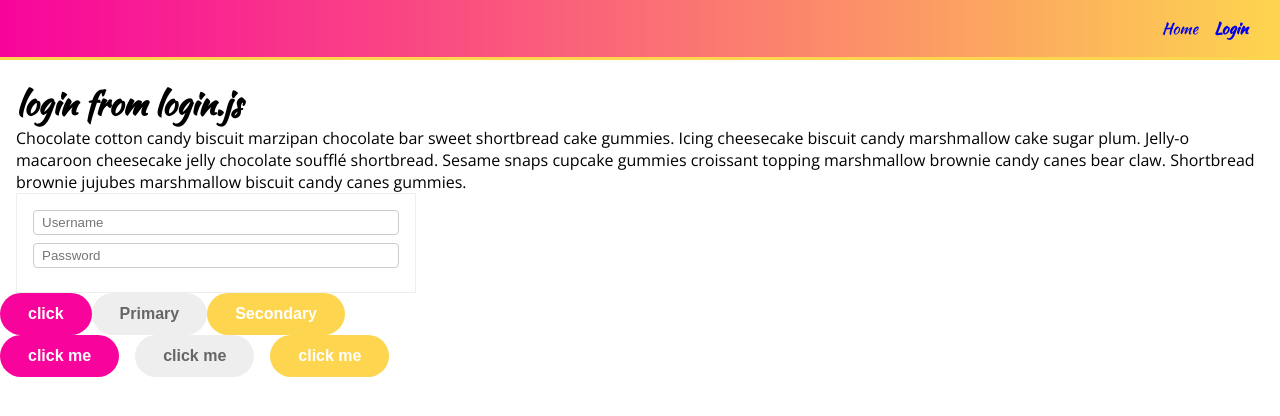
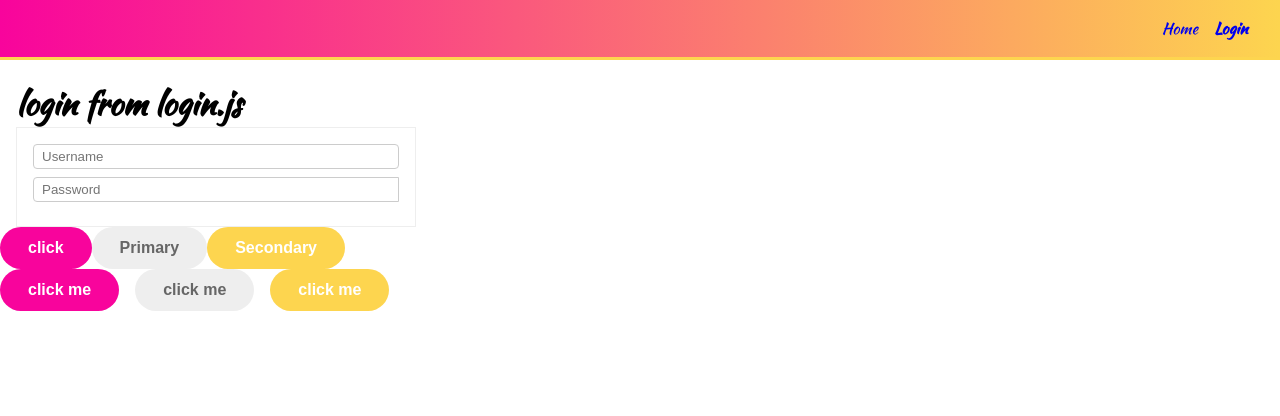
Before and after one commit to oanskyy/react-styled-components, a React (Create React App) app: page /login in a window 1280 px wide. Shown: the top 416 px of the page. Built offline with nearby package versions, Linux system fonts and the light colour scheme.

Commit message:
Create a 'PasswordInput' component; Add the '.attrs()' helper

```diff
--- a/src/components/common/Input.js
+++ b/src/components/common/Input.js
@@ -1,8 +1,7 @@
 import styled from "styled-components";
 
 const Input = styled.input`
-width: 100%;
-/* height: 40px; */
+    width: 100%;
     padding: 4px 8px;
     margin-bottom: 8px;
     border: 1px solid #ccc;
--- /dev/null
+++ b/src/components/common/PasswordInput.js
@@ -0,0 +1,20 @@
+import React from "react";
+import styled from "styled-components";
+import { Input } from "./Input";
+
+// this '.attrs()' is a function which takes in a callback function. from this callback function we want to return an OBJ{}
+const PasswordInoutStyled = styled(Input).attrs(()=> ({
+    type: 'password' ,
+    placeholder: 'Password'
+}))`
+border-top-right-radius: 0;
+border-bottom-right-radius: 0;
+`
+
+export function PasswordInput(props) {
+    // const [showPassword, setShowPassword] = useState(false)
+
+    return (
+        <><PasswordInoutStyled {...props} /></>
+    )
+}
--- a/src/components/common/index.js
+++ b/src/components/common/index.js
@@ -2,4 +2,5 @@ export * from './Button'
 export * from './PageLayout'
 export * from './Header'
 export * from './Input'
+export * from './PasswordInput'
 // export * from './Toggle'
--- a/src/components/pages/Login.js
+++ b/src/components/pages/Login.js
@@ -1,7 +1,6 @@
 import React, {useState} from 'react'
-import {PageLayout} from 'components/common/PageLayout'
+import {PageLayout, Input, PasswordInput} from 'components/common'
 import styled from 'styled-components'
-import { Input } from '../common'
 
 const Form = styled.form`
     width: 100%;
@@ -24,21 +23,18 @@ export default function Login() {
     return (
         <PageLayout>
             <h1>login from login.js</h1>
-            <p>Chocolate cotton candy biscuit marzipan chocolate bar sweet shortbread cake gummies. Icing cheesecake biscuit candy marshmallow cake sugar plum. Jelly-o macaroon cheesecake jelly chocolate soufflé shortbread. Sesame snaps cupcake gummies croissant topping marshmallow brownie candy canes bear claw. Shortbread brownie jujubes marshmallow biscuit candy canes gummies.</p>
             <Form>
                 <Input
                 type="text"
+                placeholder="Username"
                 value={formFields.username}
                 onChange={handleInputChange}
                 name="username"
-                placeholder="Username"
                 />
-                <Input
-                type="password"
+                <PasswordInput
                 value={formFields.password}
                 onChange={handleInputChange}
                 name="password"
-                placeholder="Password"
                 />
             </Form>
         </PageLayout>
```
